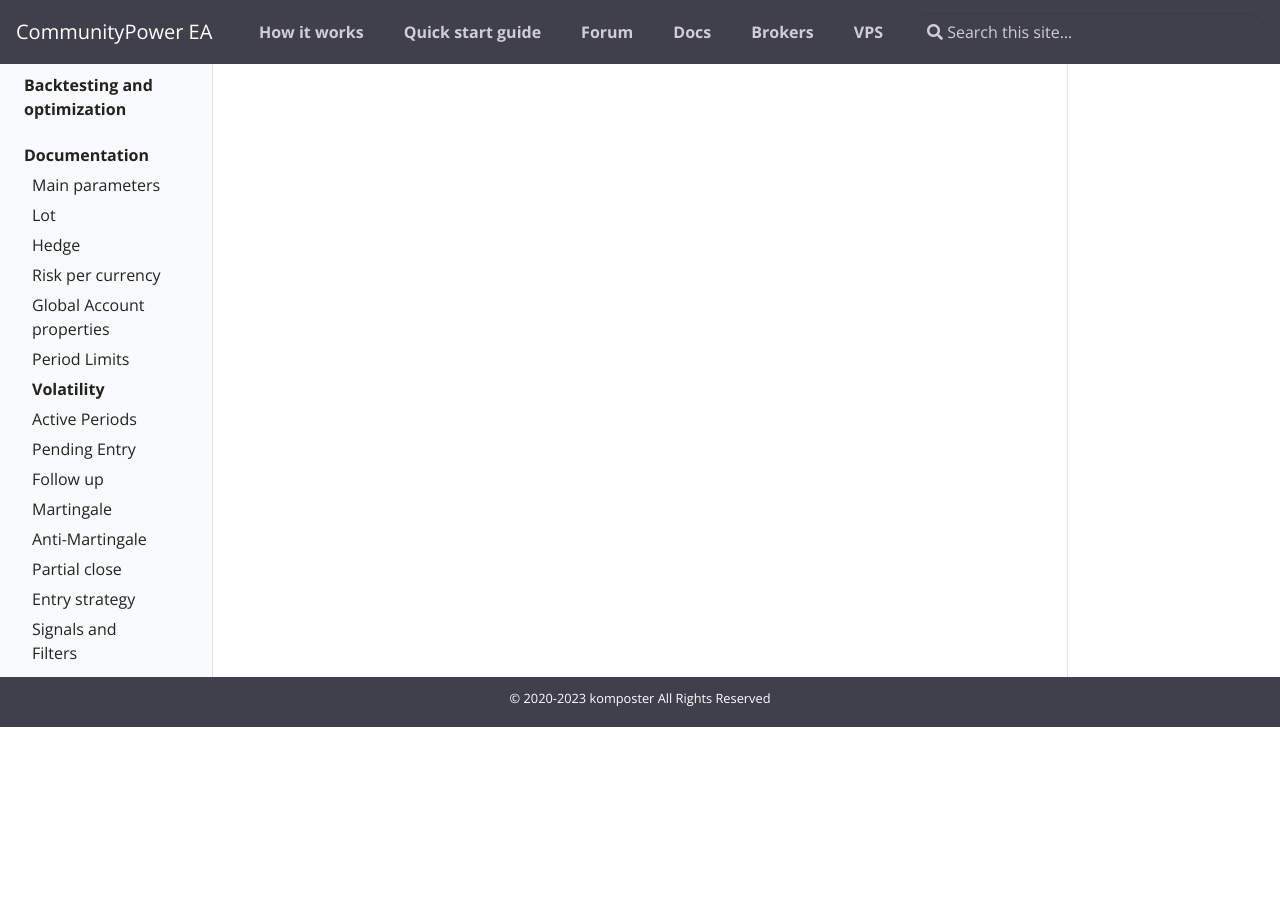
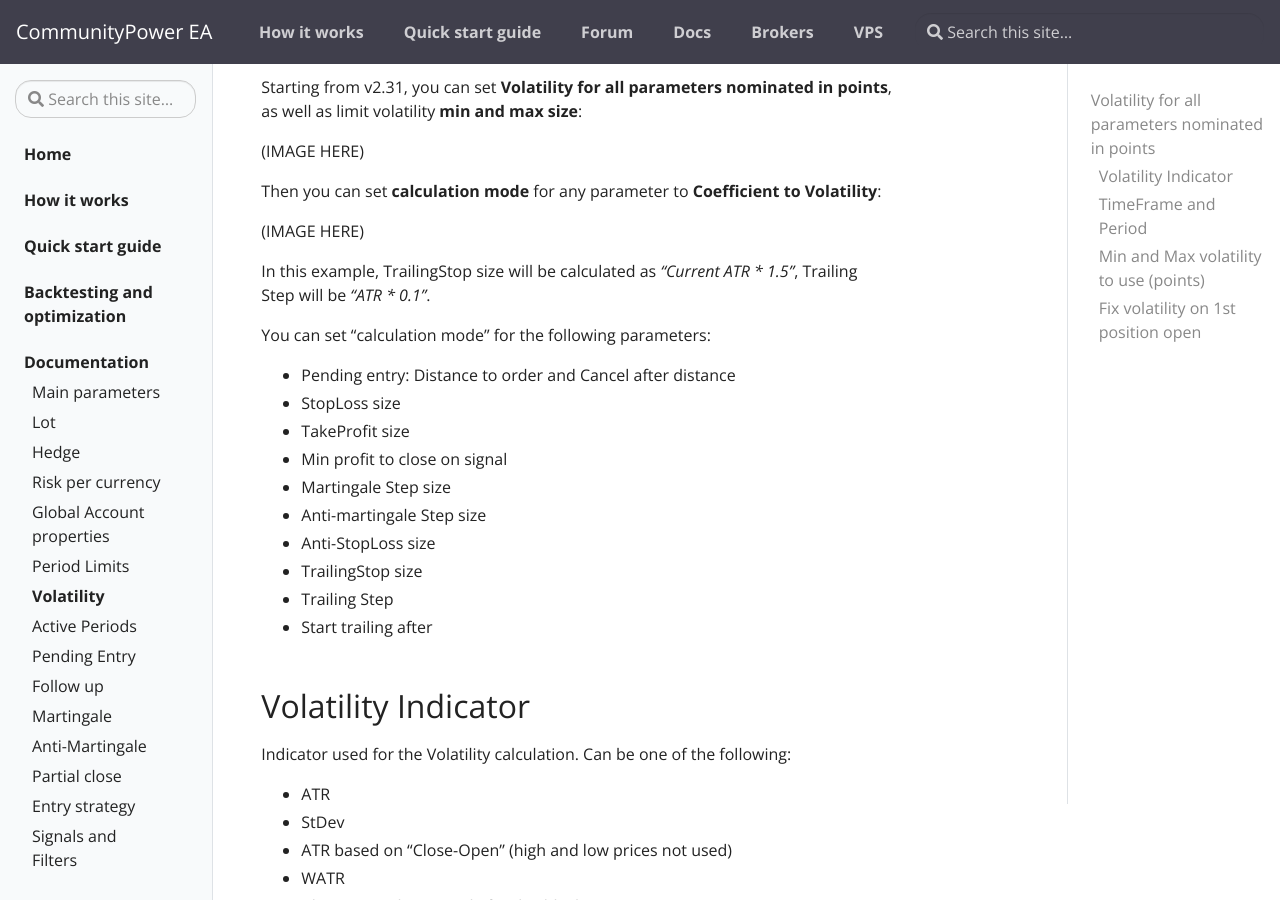
Before and after one commit to komposter/CommunityPowerEA.com, a Jekyll site: the page built from _docs/volatility.md, in a window 1280 px wide and 900 px high, scrolled down 207 px. Built offline with Jekyll 4.4.1, drawn with Linux system fonts in a browser that asks for light colours; before the commit the page ends 934 px from its top, so only the background shows below that; some of the changed text lies outside the part shown.

Commit message:
Volatility for all parameters nominated in points

```diff
--- a/_docs/volatility.md
+++ b/_docs/volatility.md
@@ -6,4 +6,59 @@
 
 # Volatility for all parameters nominated in points
 
-Full documentation is available on [Google Drive](https://docs.google.com/document/d/1ww1M97H54IBwtCKZDhxtqsTsrtEMKofXHMEWMGCyZNs) (will be moved here soon).
+[What is a "point" in CP?](https://communitypowerea.userecho.com/en/communities/7/topics/384-what-is-a-point-in-cp-what-does-stoploss-250-points-mean)
+
+Starting from v2.31, you can set **Volatility for all parameters nominated in points**, as well as limit volatility **min and max size**:
+
+(IMAGE HERE)
+
+Then you can set **calculation mode** for any parameter to **Coefficient to Volatility**:
+
+(IMAGE HERE)
+
+In this example, TrailingStop size will be calculated as *"Current ATR * 1.5"*, Trailing Step will be *"ATR * 0.1"*.
+
+You can set "calculation mode" for the following parameters:
+* Pending entry: Distance to order and Cancel after distance<br/>
+* StopLoss size<br/>
+* TakeProfit size<br/>
+* Min profit to close on signal<br/>
+* Martingale Step size<br/>
+* Anti-martingale Step size<br/>
+* Anti-StopLoss size<br/>
+* TrailingStop size<br/>
+* Trailing Step<br/>
+* Start trailing after
+
+
+## Volatility Indicator
+
+Indicator used for the Volatility calculation.
+Can be one of the following:
+* ATR
+* StDev
+* ATR based on “Close-Open” (high and low prices not used)
+* WATR
+* (don’t use Volume mode for this block!)
+
+[Example of ATR/StDev using.](https://communitypowerea.userecho.com/en/communities/1/topics/509-how-to-properly-use-the-volatility-filter?redirect_to_reply=3383#comment-3383)
+
+
+## TimeFrame and Period
+
+TimeFrame and Period of volatility indicator
+
+
+## Min and Max volatility to use (points)
+
+Indicator value will be limited by these Min and Max values defined **in points** ([What is a "point" in CP?](https://communitypowerea.userecho.com/en/communities/7/topics/384-what-is-a-point-in-cp-what-does-stoploss-250-points-mean)). For example, if current StDev value is 0.00203 (20.3 points for EURUSD), and you set **Min volatility to use** = 25, EA will use 25 points as volatility size (and TrailingStop with coefficient to volatility = 1.5 will be 25 * 1.5 = 37.5 points (not 20.3 * 1.5 = 30.45).
+
+Set 0 to disable the limit.
+
+
+## Fix volatility on 1st position open
+
+*(starting from v2.50.4)*
+
+Set **true** to use the same volatility over the lifetime of the series.
+Set **false** to refresh volatility every bar.
```
